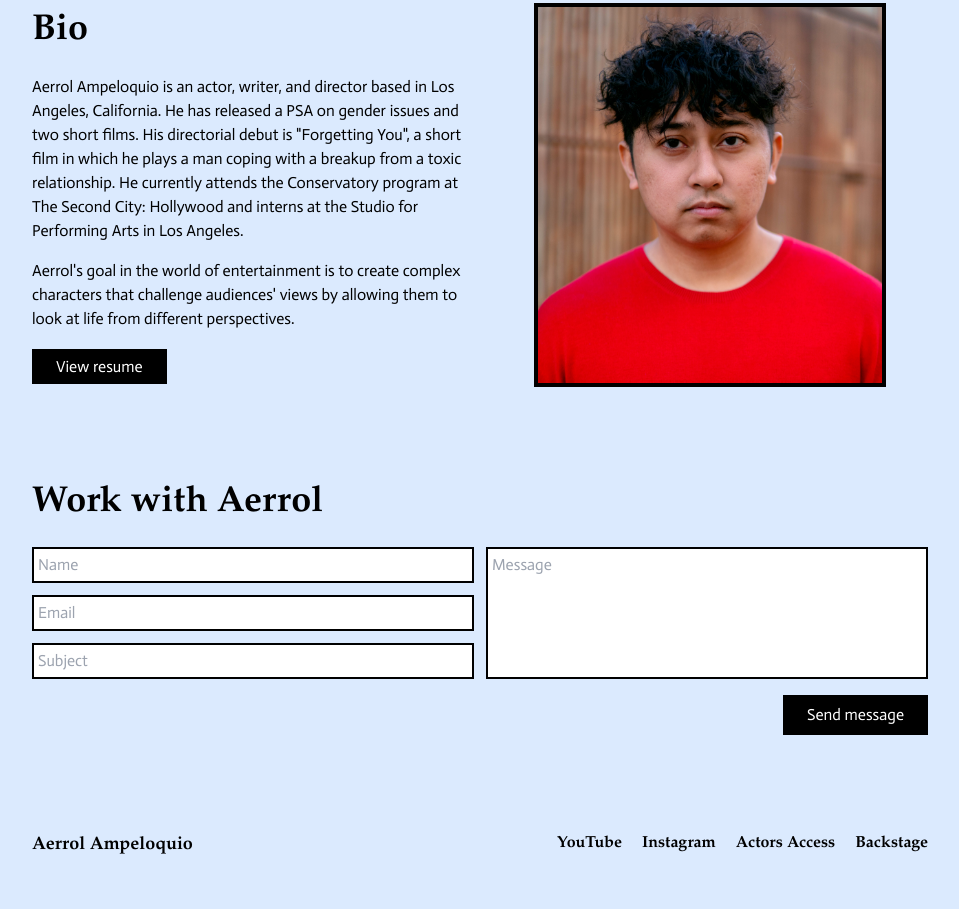
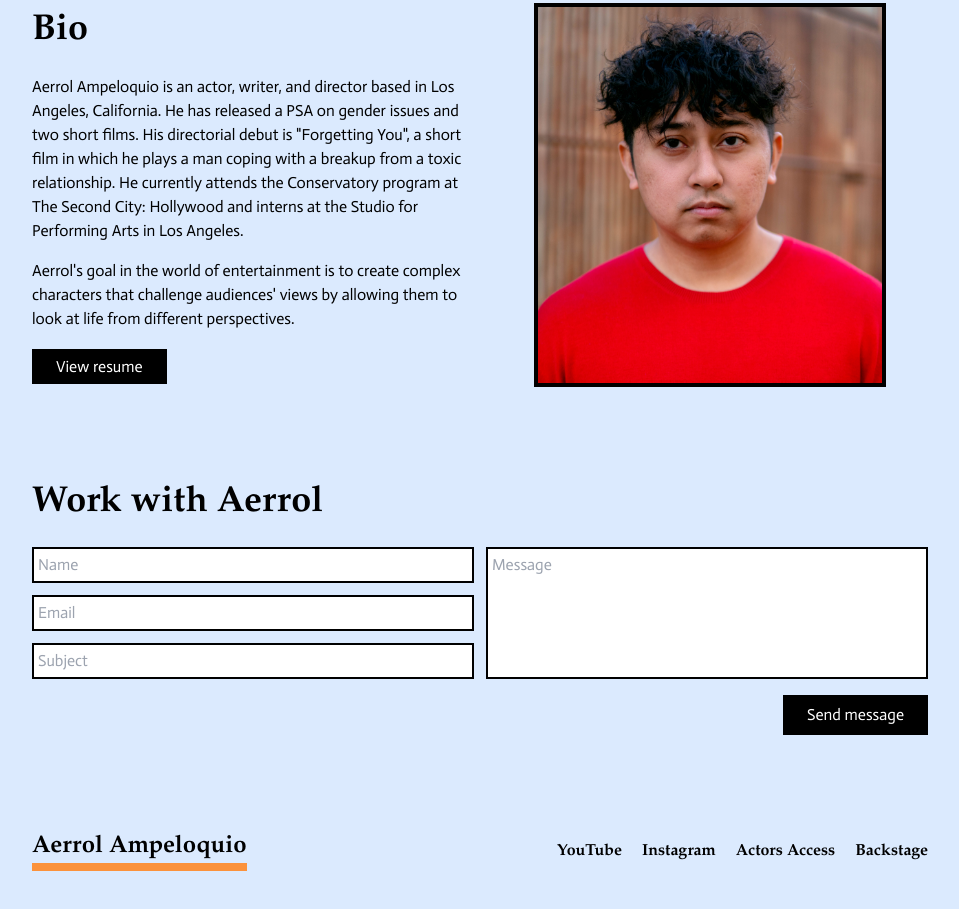
Before and after one commit to aqandrew/aerrol-actor, a website built with Vite: page src/index.html in a window 1280 px wide. Shown: the part 664-1573 px from the top of the page, without its empty margins (160-1119 px from the left). Before the commit the page ends 1539 px from the top, so only its background shows below. Built offline with nearby package versions, Linux system fonts and the light colour scheme.

Commit message:
style footer

```diff
--- a/src/index.html
+++ b/src/index.html
@@ -9,7 +9,7 @@
   </head>
 
   <body
-    class="max-w-screen-sm lg:max-w-screen-lg mx-auto p-4 lg:mt-8 bg-blue-100"
+    class="max-w-screen-sm lg:max-w-screen-lg mx-auto p-4 mb-8 lg:mt-8 bg-blue-100"
   >
     <header class="flex justify-between items-center mb-16">
       <a href="/">
@@ -143,11 +143,15 @@
     </main>
 
     <footer
-      class="max-w-4xl mx-auto flex flex-row justify-between font-serif font-bold"
+      class="max-w-4xl mx-auto flex flex-col sm:flex-row justify-between items-center gap-8 font-serif font-bold"
     >
-      <a href="/" class="text-lg">Aerrol Ampeloquio</a>
+      <a
+        href="/"
+        class="text-lg lg:text-2xl border-b-4 lg:border-b-8 border-orange-400"
+        >Aerrol Ampeloquio</a
+      >
 
-      <div class="flex flex-row justify-between gap-5">
+      <div class="flex flex-col sm:flex-row justify-between items-center gap-5">
         <a href="https://www.youtube.com/channel/UCJIKdKdKPjTNAHV8mNGGUZw"
           >YouTube</a
         >
```
